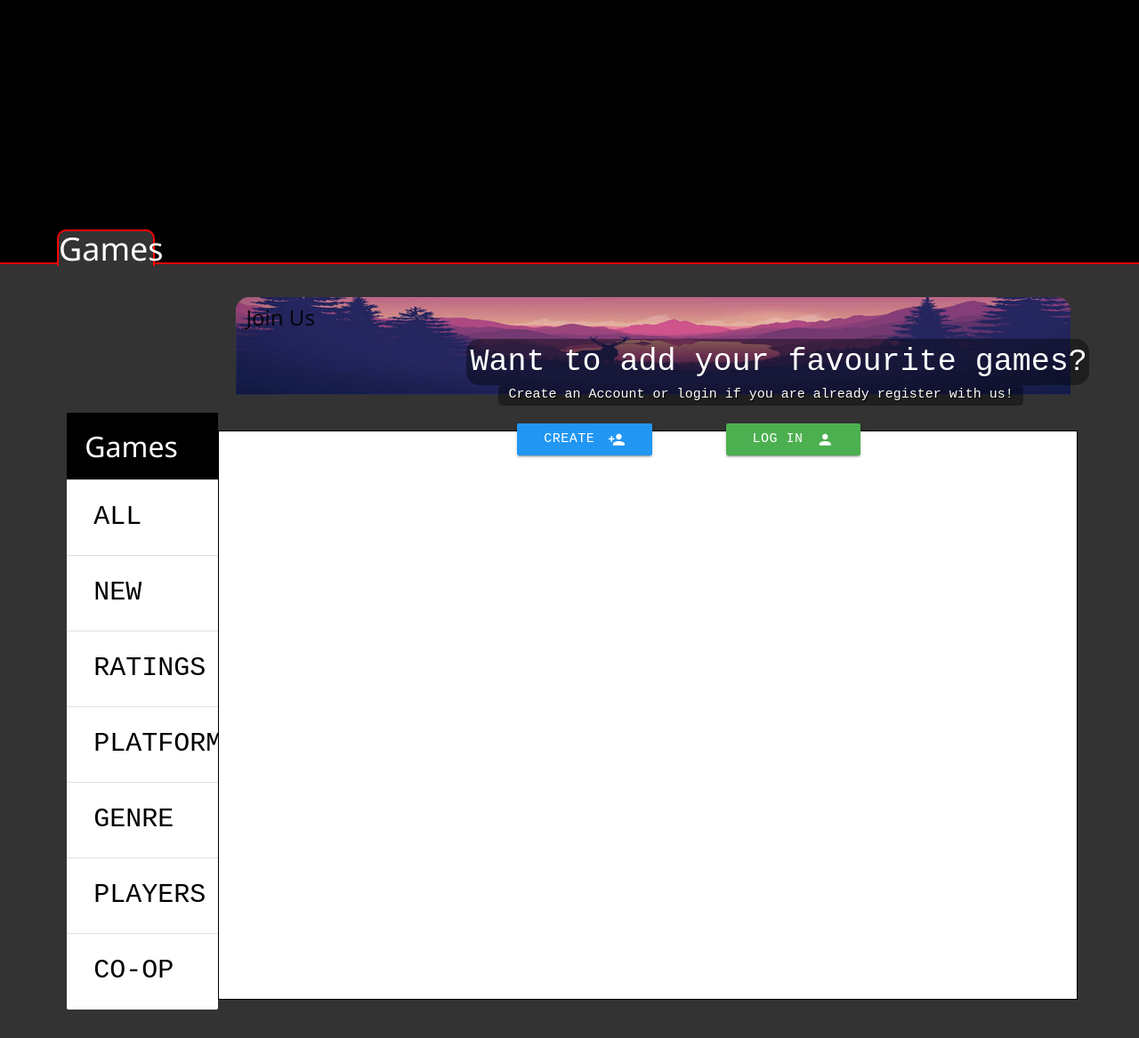
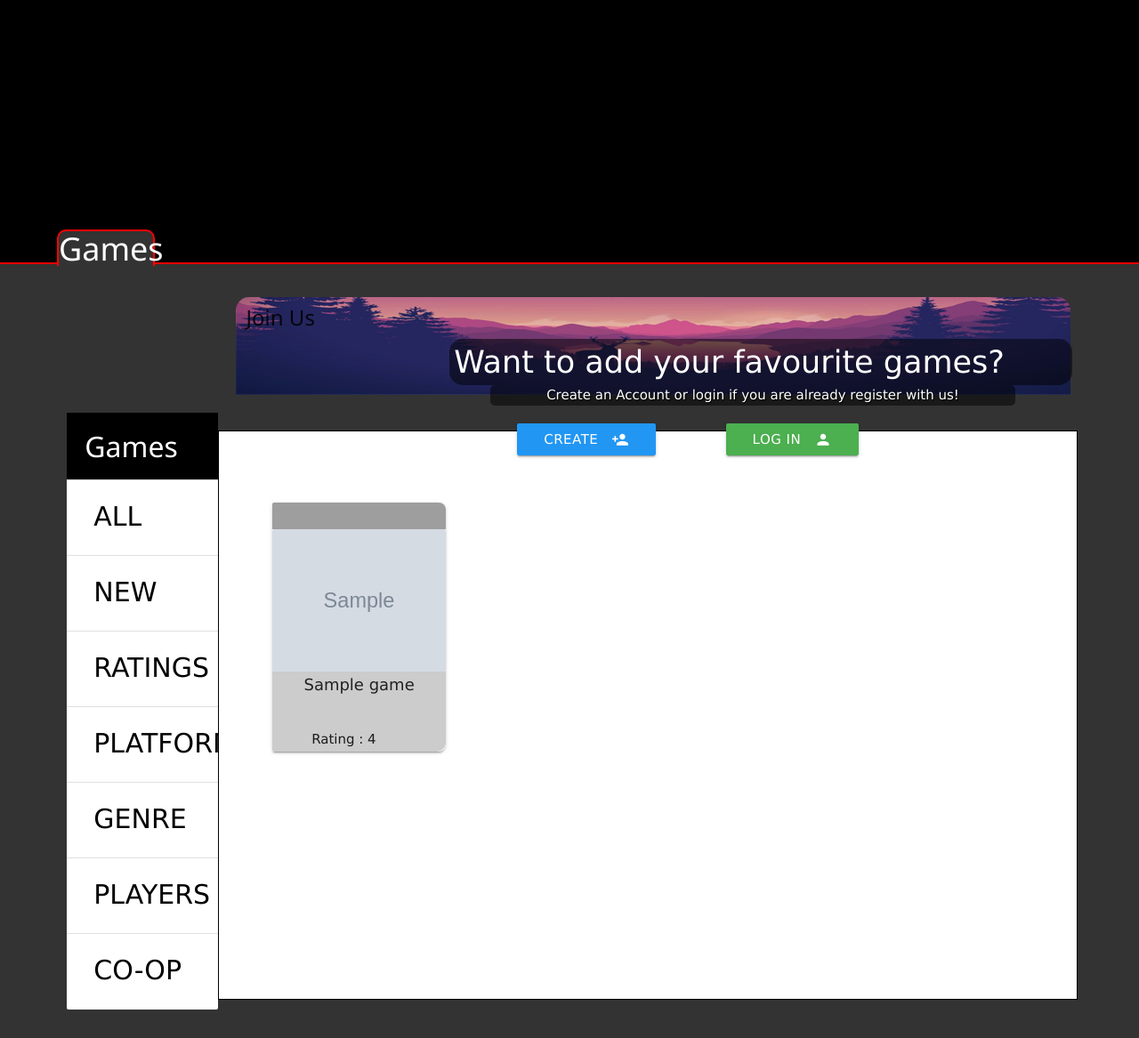
Before and after one commit to jaysson29/project-4-data-centric, a Flask app: page / in a window 1280 px wide. Shown: the part 641-1808 px from the top of the page at 89% size. Run offline with Flask 2, Linux system fonts and the light colour scheme; grey boxes marked "Sample" are stand-in pictures; a database or web service that is not in the repository returns one stand-in record (values such as "Sample title"); some libraries are stand-ins or nearby versions.

Commit message:
added more styles and added a modal for information about each game

```diff
--- a/static/css/style.css
+++ b/static/css/style.css
@@ -1,6 +1,10 @@
 body{
     background: black ;
-    font-family: "Courier New", Courier, monospace;
+}
+
+.gameAddPage{
+    width:70%;
+    margin-left: 15%;
 }
 
 .searchButton {
@@ -107,11 +111,24 @@ nav .nav-wrapper{
     border-bottom: 2px red solid;
 }
 .overflow-head{
-    overflow-x: scroll;
+    overflow-y: scroll;
+    height: 100%;
+    margin-right: -10px;
+    margin-left: 4%;
 }
 .overflow-games{
     height: 480px;
-    width: 3000px;
+    width: 100%;
+    margin-top: 80px
+}
+
+.modal{
+    width:95% !important;
+    max-height: none;
+}
+
+.modal.modal-fixed-footer {
+    height: 85% !important;
 }
 
 .gameselect{
@@ -149,13 +166,17 @@ nav .nav-wrapper{
     margin-top: -25px;
 }
 
+.card .card-title {
+    font-size: 18px;
+}
+
 .image{
     width:200px;
     height: 250px;
 }
 
 .card .card-image img{
-    height: 250px;
+    height: 160px;
 }
 
 .card .card-image img:hover{
@@ -163,7 +184,7 @@ nav .nav-wrapper{
 }
 
 .card .card-content {
-    height: 130px;
+    height: 90px;
     background-color: #cccccc;
     border-radius: 0 0 10px 2px;
 }
@@ -182,7 +203,7 @@ nav .nav-wrapper{
     padding-bottom: 0px;
     border-top-right-radius: 15px;
     border-bottom-right-radius: 15px;
-    height: 431px;
+    height: 300px;
     margin-bottom: 25px;
     box-shadow: 5px 5px rgba(0, 100, 255, 0.25);
 }
@@ -194,7 +215,7 @@ nav .nav-wrapper{
     padding-bottom: 0px;
     border-top-right-radius: 15px;
     border-bottom-right-radius: 15px;
-    height: 431px;
+    height: 300px;
     margin-bottom: 25px;
     box-shadow: 5px 5px rgba(0, 100, 255, 0.25);
 }
@@ -206,7 +227,7 @@ nav .nav-wrapper{
     padding-bottom: 0px;
     border-top-right-radius: 15px;
     border-bottom-right-radius: 15px;
-    height: 431px;
+    height: 300px;
     margin-bottom: 25px;
     box-shadow: 5px 5px rgba(76, 175, 80, 0.25);
 }
@@ -218,7 +239,7 @@ nav .nav-wrapper{
     padding-bottom: 0px;
     border-top-right-radius: 15px;
     border-bottom-right-radius: 15px;
-    height: 431px;
+    height: 300px;
     margin-bottom: 25px;
     box-shadow: 5px 5px rgba(00, 00, 00, 0.25);
 }
@@ -230,14 +251,14 @@ nav .nav-wrapper{
     padding-bottom: 0px;
     border-top-right-radius: 15px;
     border-bottom-right-radius: 15px;
-    height: 431px;
+    height: 300px;
     margin-bottom: 25px;
     box-shadow: 5px 5px rgba(96, 125, 139, 0.25);
 }
 
 .card {
     background-repeat: no-repeat;
-    background-position-y: -370px;
+    background-position-y: -250px;
     background-image: #9e9e9e;
     background-image: -webkit-linear-gradient(to right, #9e9e9e 0%,#9e9e9e 28%,#9e9e9e 28%,#9e9e9e 43%,#9e9e9e 43%,#9e9e9e 100%);
     background-image: linear-gradient(to right, #9e9e9e 0%,#9e9e9e 28%,#9e9e9e 28%,#9e9e9e 43%,#9e9e9e 43%,#9e9e9e 100%);
@@ -251,7 +272,7 @@ nav .nav-wrapper{
 
 .playstation-4-card {
     background-repeat: no-repeat;
-    background-position-y: -370px;
+    background-position-y: -250px;
     background-image: #1e5799;
     background-image: -webkit-linear-gradient(left, #1e5799 0%,#207cca 28%,#207cca 28%,#2989d8 43%,#2989d8 43%,#00ffef 100%);
     background-image: linear-gradient(to right, #1e5799 0%,#207cca 28%,#207cca 28%,#2989d8 43%,#2989d8 43%,#00ffef 100%) !important;
@@ -265,7 +286,7 @@ nav .nav-wrapper{
 
 .xbox-one-card {
     background-repeat: no-repeat;
-    background-position-y: -370px;
+    background-position-y: -250px;
     background-image: -webkit-linear-gradient(to right, rgb(76, 175, 80) 0%, rgb(76, 175, 80) 28%, rgb(76, 175, 80) 28%, rgb(76, 175, 80) 43%, rgb(76, 175, 80) 43%, rgb(76, 175, 80) 100%);
     background-image: linear-gradient(to right, rgb(76, 175, 80) 0%, rgb(76, 175, 80) 28%, rgb(76, 175, 80) 28%, rgb(76, 175, 80) 43%, rgb(76, 175, 80) 43%, rgb(76, 175, 80) 100%);
     padding-top: 30px;
@@ -278,7 +299,7 @@ nav .nav-wrapper{
 
 .pc-card {
     background-repeat: no-repeat;
-    background-position-y: -370px;
+    background-position-y: -250px;
     background-image: -webkit-linear-gradient(to right, black 0%, black 28%, black 28%, black 43%, black 43%, black 100%);
     background-image: linear-gradient(to right, black 0%, black 28%, black 28%, black 43%, black 43%, black 100%);
     padding-top: 30px;
@@ -291,7 +312,7 @@ nav .nav-wrapper{
 
 .nintendo-switch-card {
     background-repeat: no-repeat;
-    background-position-y: -370px;
+    background-position-y: -250px;
     background-image: -webkit-linear-gradient(to right, rgb(96, 125, 139) 0%, rgb(96, 125, 139) 28%, rgb(96, 125, 139) 28%, rgb(96, 125, 139) 43%, rgb(96, 125, 139) 43%, rgb(96, 125, 139) 100%);
     background-image: linear-gradient(to right, rgb(96, 125, 139) 0%, rgb(96, 125, 139) 28%, rgb(96, 125, 139) 28%, rgb(96, 125, 139) 43%, rgb(96, 125, 139) 43%, rgb(96, 125, 139) 100%);
     padding-top: 30px;
@@ -309,7 +330,7 @@ nav .nav-wrapper{
 
 .rating {
     margin-top: -13%;
-    margin-left: 32.5%;
+    margin-left: 22.5%;
     padding-bottom: 15px !important;
     position: absolute;
 }
@@ -762,9 +783,9 @@ span.helper-text {
 
 .p1{
     width: 700px;
-    background-color: rgba(0, 0, 0, 0.4);;
+    background-color: rgba(0, 0, 0, 0.5);;
     border-radius: 15px;
-    margin-left: 27%;
+    margin-left: 25%;
 }
 
 .p1 p{
@@ -777,9 +798,9 @@ span.helper-text {
 
 .p2{
     width: 590px;
-    background-color: rgba(0, 0, 0, 0.4);;
+    background-color: rgba(0, 0, 0, 0.5);;
     border-radius: 5px;
-    margin-left: 31%;
+    margin-left: 30%;
 }
 
 .p2 p{
--- a/templates/addgame.html
+++ b/templates/addgame.html
@@ -1,6 +1,6 @@
 {% extends 'base.html' %}
 {% block content %}
-
+<div class="gameAddPage">
 <h3>Add Game</h3>
 <div class="row">
     <form class="col s12" action="{{ url_for('insert_game') }}" method="POST">
@@ -90,4 +90,6 @@
     </form>
 </div>
 
+</div>
+
 {% endblock %}
--- a/templates/base.html
+++ b/templates/base.html
@@ -82,6 +82,7 @@
             $('.button-collapse').sideNav();
             $(".dropdown-button").dropdown();
             $('.parallax').parallax();
+            $('.modal').modal();
         });
         $('.datepicker').pickadate({
             selectMonths: true, // Creates a dropdown to control month
--- a/templates/main.html
+++ b/templates/main.html
@@ -68,17 +68,14 @@
             </div>
           </div>
     <div class="col s12 mainDiv">
-
-          </div>
-        </div>
-        <!--<div class="overflow-head">
+      <div class="overflow-head">
         <div class="overflow-games">
           {% for game in games %}
-              <div class="col" style="width: 285px;">
+          <div class="col" style="width: 215px;">
             <div class="{{game.game_platform|lower}}-case">
               <div class="card {{game.game_platform|lower}}-card">
                 <div class="card-image waves-effect waves-block waves-light">
-                      <img class="activator" src="{{game.game_img}}">
+                <img class="modal-trigger" data-target="{{game._id}}" src="{{game.game_img}}">
                 {% if game.recently_added == "on" %}
                   <span class="new badge badge-game"></span>
                 {% endif %}
@@ -87,16 +84,12 @@
                   <span class="card-title activator grey-text text-darken-4">{{game.game_name}}</span>
                 </div>
                 <p class="rating">Rating : {{game.game_rating}}</p>
-                    <div class="card-reveal">
-                      <span class="card-title grey-text text-darken-4"><i class="material-icons right">close</i>{{game.game_name}}</span>
-                      <p>{{game.game_info}}</p>
-                    </div>
               </div>
             </div>
           </div>
         {% endfor %}
         </div>
-        </div>-->
+      </div>
     </div>
   </ul>
 
@@ -308,6 +301,23 @@
         }
     }
 </script>
-
+{% for game in games %}
+  <div id="{{game._id}}" class="modal modal-fixed-footer">
+    <div class="modal-content">
+      <img src="{{game.game_img}}">
+      <h4>{{game.game_name}}</h4>
+      <p>{{game.game_platform}}</p>
+      <p>{{game.game_trailer}}</p>
+      <p>{{game.game_developer}}</p>
+      <p>{{game.game_date}}</p>
+      <p>{{game.game_players}}</p>
+      <p>{{game.game_coop}}</p>
+      <p>{{game.game_info}}</p>
+    </div>
+    <div class="modal-footer">
+      <a href="#!" class="modal-action modal-close waves-effect waves-green btn-flat ">Agree</a>
+    </div>
+  </div>
+  {% endfor %}
 </div>
 {% endblock %}
```
Lines whose indentation alone changed are shown as unchanged.
